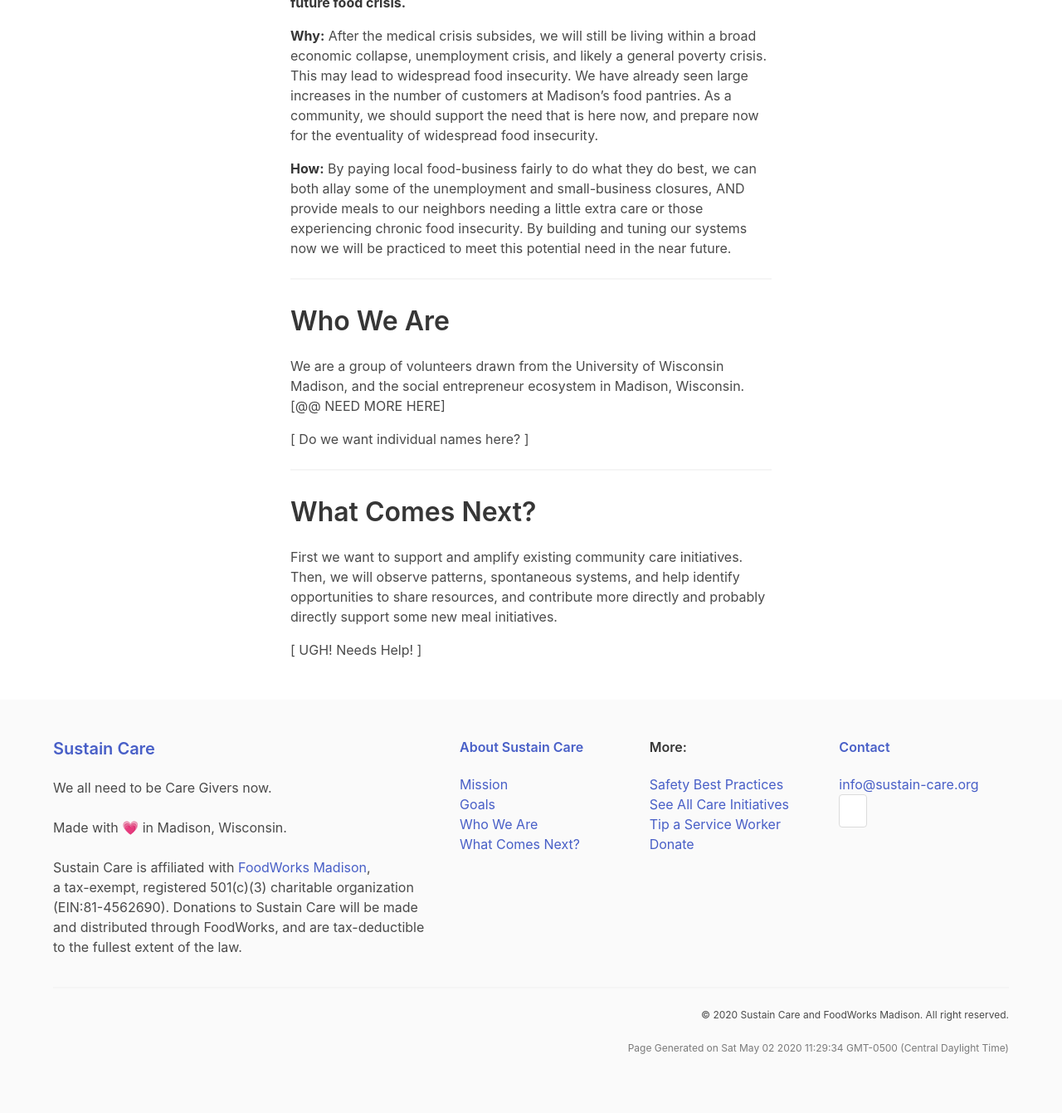
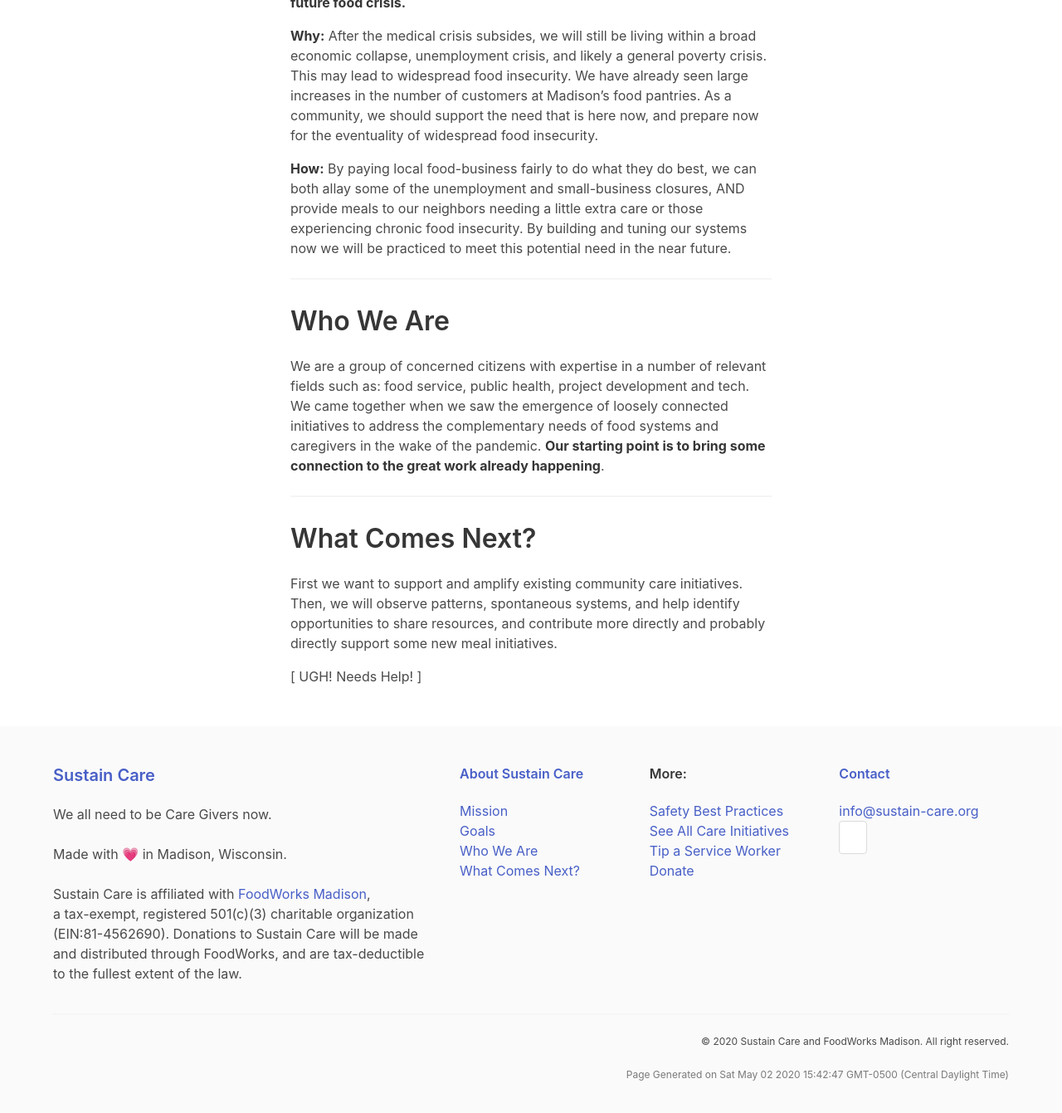
Before and after one commit to therabble/sustain-care.org, a Jekyll site: the page docs/about/index.html, which Jekyll copies as it is, in a window 1280 px wide and 1400 px high, scrolled down 2451 px. Shown: the top 1341 px of the window at 83% size. Built offline with Jekyll 4.4.1, drawn with Linux system fonts in a browser that asks for light colours; nearby versions of some CDN libraries; library files that are not in the unit come from our copies.

Commit message:
minor draft content updates

```diff
--- a/docs/about/index.html
+++ b/docs/about/index.html
@@ -115,8 +115,10 @@
         <hr>
 
         <h1 id="who" class="title">Who We Are</h1>
-        <p>We are a group of volunteers drawn from the University of Wisconsin Madison, and the social entrepreneur ecosystem in Madison, Wisconsin. [@@ NEED MORE HERE]</p>
-        <p>[ Do we want individual names here? ]</p>
+        <p>We are a group of concerned citizens with expertise in a number of relevant fields such as: food service, public health,
+        project development and tech. We came together when we saw the emergence of loosely connected initiatives to address the
+        complementary needs of food systems and caregivers in the wake of the pandemic. <strong>Our starting point is to bring some
+        connection to the great work already happening</strong>.</p>
 
         <hr>
 
@@ -171,7 +173,7 @@
       <div class="columns">
         <div class="column has-text-right-tablet">
           <p class="subtitle is-7">&copy; 2020 Sustain Care and FoodWorks Madison. All right reserved.</p>
-          <p class="has-text-grey is-size-7">Page Generated on Sat May 02 2020 11:29:34 GMT-0500 (Central Daylight Time)</p>
+          <p class="has-text-grey is-size-7">Page Generated on Sat May 02 2020 15:42:47 GMT-0500 (Central Daylight Time)</p>
         </div>
       </div>
     </div>
--- a/docs/contact/index.html
+++ b/docs/contact/index.html
@@ -55,8 +55,8 @@
 <main class="section">
   <div class="container content">
     <h1>Contact Us</h1>
-<p>This is another thing.</p>
-<p>At vero eos et accusamus et iusto odio dignissimos ducimus qui blanditiis praesentium voluptatum deleniti atque corrupti quos dolores et quas molestias excepturi sint occaecati cupiditate non provident, similique sunt in culpa qui officia deserunt mollitia animi, id est laborum et dolorum fuga. Et harum quidem rerum facilis est et expedita distinctio. Nam libero tempore, cum soluta nobis est eligendi optio cumque nihil impedit quo minus id quod maxime placeat facere possimus, omnis voluptas assumenda est, omnis dolor repellendus. Temporibus autem quibusdam et aut officiis debitis aut rerum necessitatibus saepe eveniet ut et voluptates repudiandae sint et molestiae non recusandae. Itaque earum rerum hic tenetur a sapiente delectus, ut aut reiciendis voluptatibus maiores alias consequatur aut perferendis doloribus asperiores repellat.</p>
+<p>Thank you for your interest in our efforts! If you have any questions, comments or would like to connect with an individual helping to facilitate these initiatives, please contact Don Gillian-Daniel, ________, with the contact information listed below.</p>
+<p>Email: don@sustain-care.org</p>
 
   </div>
 </main>
@@ -104,7 +104,7 @@
       <div class="columns">
         <div class="column has-text-right-tablet">
           <p class="subtitle is-7">&copy; 2020 Sustain Care and FoodWorks Madison. All right reserved.</p>
-          <p class="has-text-grey is-size-7">Page Generated on Sat May 02 2020 11:29:39 GMT-0500 (Central Daylight Time)</p>
+          <p class="has-text-grey is-size-7">Page Generated on Sat May 02 2020 15:51:12 GMT-0500 (Central Daylight Time)</p>
         </div>
       </div>
     </div>
```
Also changed, not shown: source/about.html (+5 -2 lines), source/contact.md (+3 -2 lines).
